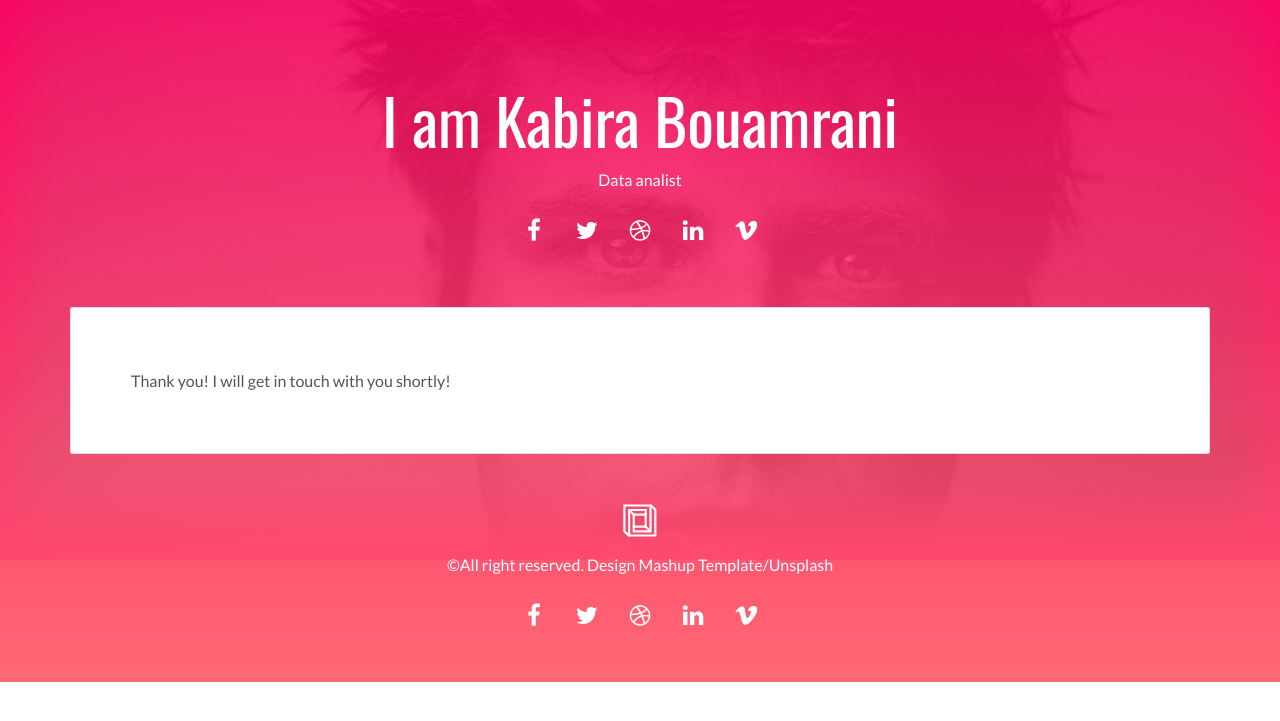
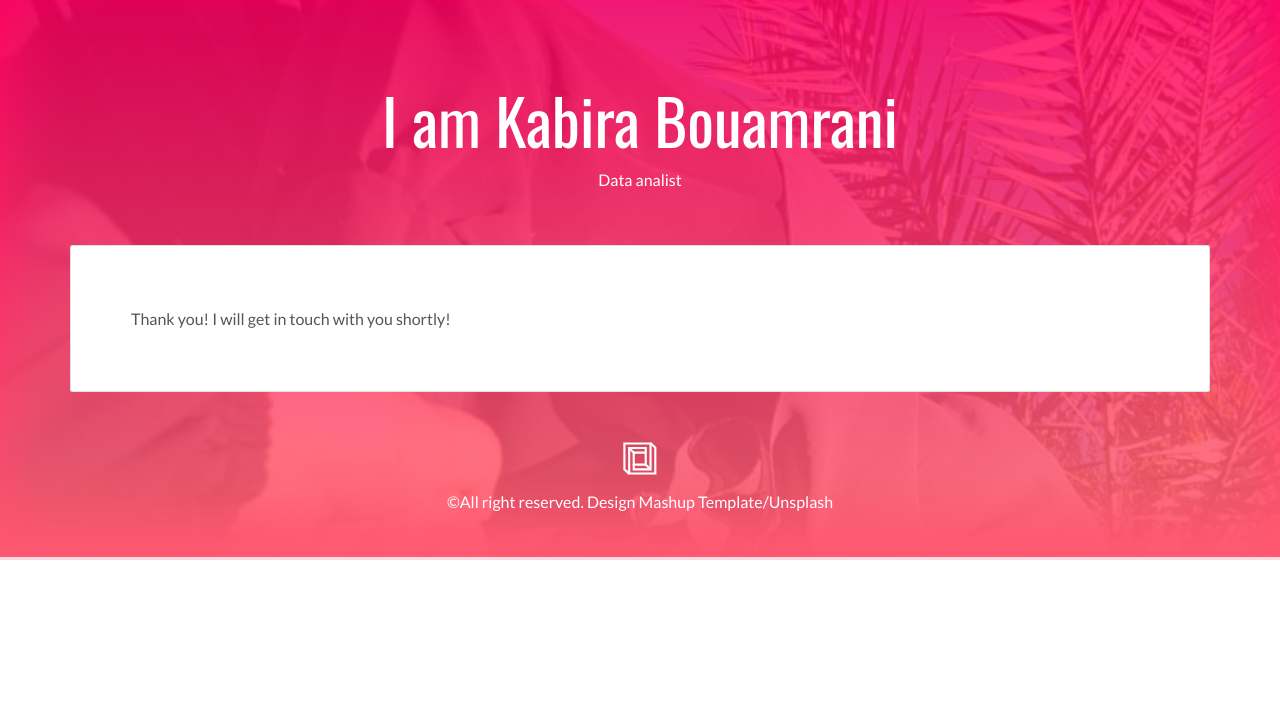
Before and after one commit to Kbira/portfo, a Flask app: template templates/Thank you.html in a window 1280 px wide. Shown: the top 721 px of the page. Run offline with Flask 2, Linux system fonts and the light colour scheme; the template is opened without the code that fills it, so the values that code supplies are empty.

Commit message:
portfolio website changes in thankyou page

```diff
--- a/templates/Thank you.html
+++ b/templates/Thank you.html
@@ -22,30 +22,13 @@
 <body class="">
 
 <!-- Add your content of header -->
-<div class="background-color-layer" style="background-image: url('static/assets/images/img-01.jpg')"
+<div class="background-color-layer" style="background-image: url('static/assets/images/palmtree.jpg')"
 ></div>
 <main class="content-wrapper">
   <header class="white-text-container section-container">
     <div class="text-center">
       <h1>I am Kabira Bouamrani</h1>
       <p>Data analist</p>
-      <p>
-        <a class="fa-icon fa-icon-2x" href="https://facebook.com/" title="">
-          <i class="fa fa-facebook"></i>
-        </a>
-        <a class="fa-icon fa-icon-2x" href="https://twitter.com/" title="">
-          <i class="fa fa-twitter"></i>
-        </a>
-        <a class="fa-icon fa-icon-2x" href="https://dribbble.com/" title="">
-          <i class="fa fa-dribbble"></i>
-        </a>
-        <a class="fa-icon fa-icon-2x" href="https://www.linkedin.com/" title="">
-          <i class="fa fa-linkedin"></i>
-        </a>
-        <a class="fa-icon fa-icon-2x" href="https://vimeo.com/" title="">
-          <i class="fa fa-vimeo"></i>
-        </a>
-      </p>
     </div>
   </header>
 
@@ -75,23 +58,6 @@
         <p><img src="./static/assets/images/mashup-icon.svg" alt=""></p>
 
         <p>©All right reserved. Design <a href="http://www.mashup-template.com/" title="Create website with free html template">Mashup Template</a>/<a href="https://unsplash.com/" title="Beautiful Free Images">Unsplash</a></p>
-        <p>
-          <a class="fa-icon fa-icon-2x" href="https://facebook.com/" title="">
-            <i class="fa fa-facebook"></i>
-          </a>
-          <a class="fa-icon fa-icon-2x" href="https://twitter.com/" title="">
-            <i class="fa fa-twitter"></i>
-          </a>
-          <a class="fa-icon fa-icon-2x" href="https://dribbble.com/" title="">
-            <i class="fa fa-dribbble"></i>
-          </a>
-          <a class="fa-icon fa-icon-2x" href="https://www.linkedin.com/" title="">
-            <i class="fa fa-linkedin"></i>
-          </a>
-          <a class="fa-icon fa-icon-2x" href="https://vimeo.com/" title="">
-            <i class="fa fa-vimeo"></i>
-          </a>
-        </p>
       </div>
     </div>
   </div>
```
Also changed, not shown: templates/index.html (+4 -4 lines).
